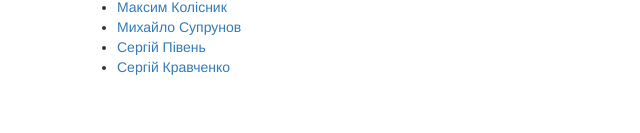
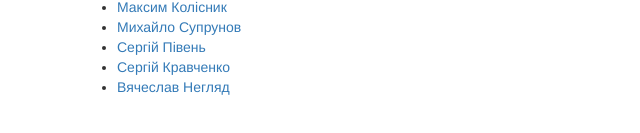
Before and after one commit to testSocialAcademy/social-academy, a website: page app/index.html in a window 1280 px wide. Shown: the part 153-286 px from the top of the page, without its empty margins (258-898 px from the left). Drawn offline with Linux system fonts and the light colour scheme; files whose address does not match are found by name.

Commit message:
add link to slava-nehliad page

```diff
--- a/app/index.html
+++ b/app/index.html
@@ -25,6 +25,7 @@
                     <li><a href="pages/michail_suprunov/index.html">Михайло Супрунов</a></li>
                     <li><a href="pages/sergey-piven/index.html">Сергій Півень</a></li>
                     <li><a href="pages/serhii-kravchenko/index.html">Сергій Кравченко</a></li>
+                    <li><a href="pages/slava-nehliad/index.html">Вячеслав Негляд</a></li>
                 </ul>
             </div>
         </div>
```
